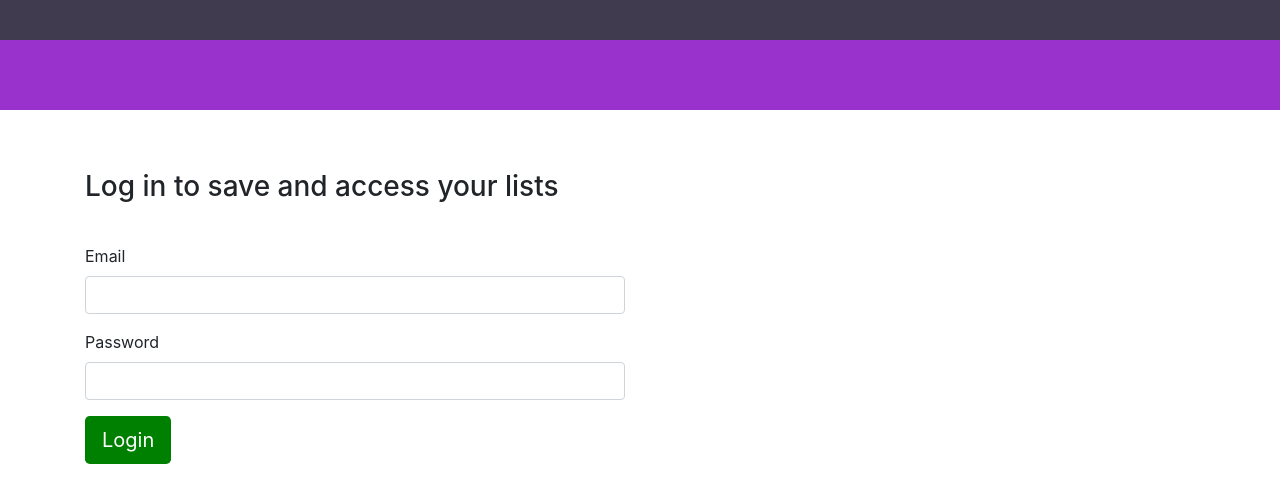
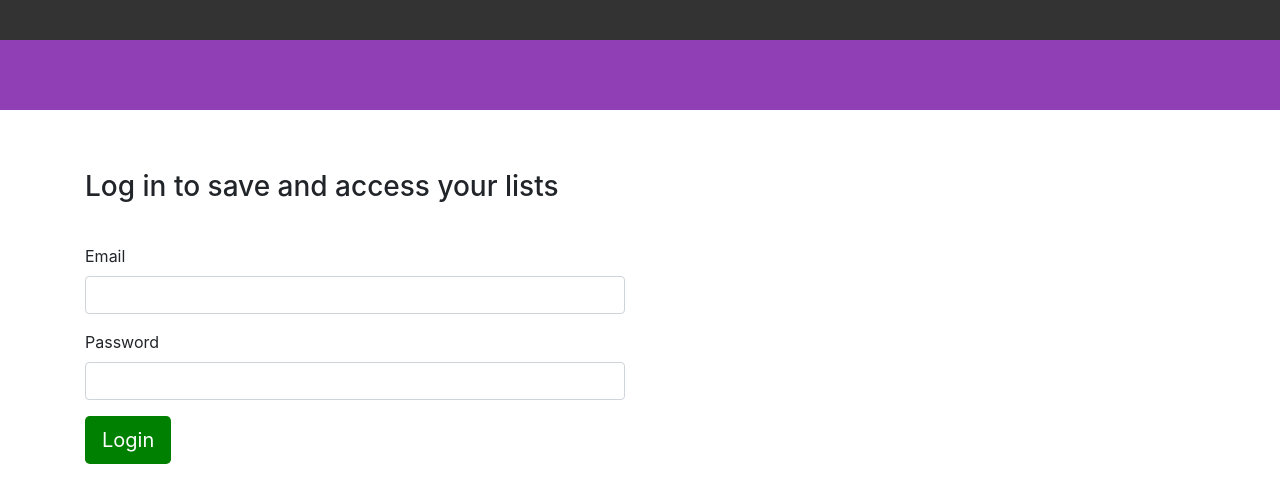
Before and after one commit to HarryNdegwa/fleetTest, a React (Create React App) app: page /login in a window 1280 px wide. Shown: the top 502 px of the page. Built offline with nearby package versions, Linux system fonts and the light colour scheme.

Commit message:
Fixed some background colors

```diff
--- a/src/components/MainHeader/style.css
+++ b/src/components/MainHeader/style.css
@@ -1,6 +1,6 @@
 .main-header {
   height: 70px;
-  background-color: #9932cc;
+  background-color: #903fb4;
   display: flex;
   align-items: center;
 }
--- a/src/components/NewList/style.css
+++ b/src/components/NewList/style.css
@@ -4,7 +4,7 @@
   justify-content: flex-end;
   height: 40px;
   color: #fff;
-  background-color: black;
+  background-color: #333333;
 }
 
 .create-list-secondary-header {
--- a/src/components/SavedLists/style.css
+++ b/src/components/SavedLists/style.css
@@ -1,6 +1,6 @@
 .saved-list-top-header {
   height: 40px;
-  background-color: #000;
+  background-color: #333333;
   display: flex;
   align-items: center;
   justify-content: flex-end;
--- a/src/components/TopHeader/style.css
+++ b/src/components/TopHeader/style.css
@@ -1,6 +1,6 @@
 .top-header {
   height: 40px;
-  background-color: #413b4f;
+  background-color: #333333;
 }
 
 @media screen and (max-width: 576px) {
```
